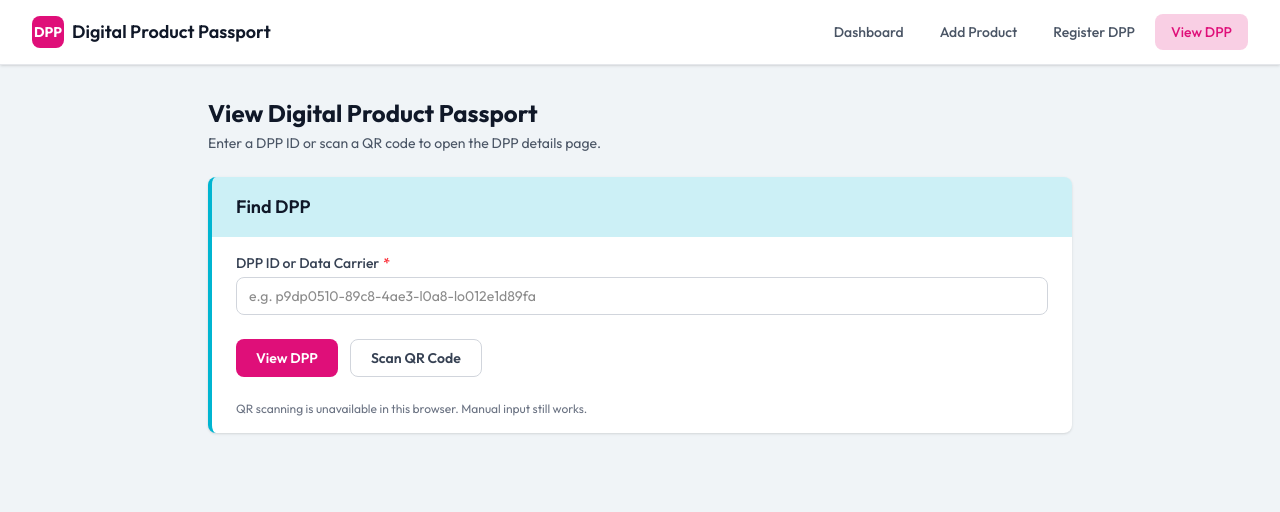
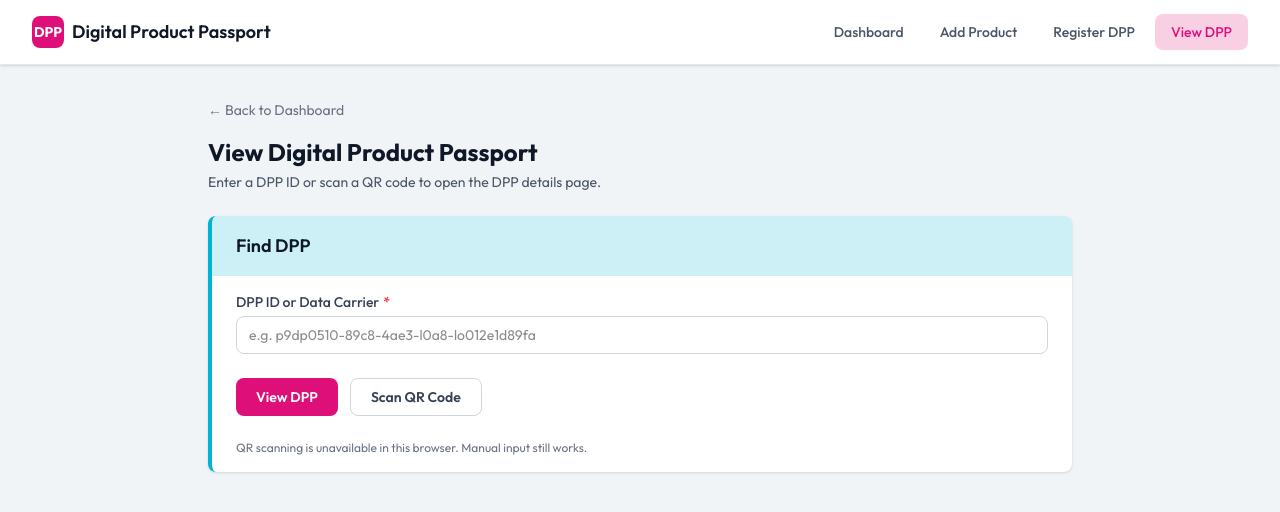
Before and after one commit to ntd432/dpp-fe, a Next.js app: page /dpp in a window 1280 px wide. Shown: the top 512 px of the page. Built offline with nearby package versions, Linux system fonts and the light colour scheme.

Commit message:
Added back to dashboard

```diff
--- a/src/app/dpp/page.tsx
+++ b/src/app/dpp/page.tsx
@@ -172,6 +172,12 @@ export default function ViewDppPage() {
 
   return (
     <main className="max-w-4xl mx-auto px-4 py-8 space-y-6">
+      <button
+        onClick={() => router.push("/")}
+        className="text-sm text-gray-500 hover:text-gray-700 mb-4 inline-flex items-center gap-1 hover:cursor-pointer"
+      >
+        ← Back to Dashboard
+      </button>
       <div>
         <h1 className="text-2xl font-bold text-gray-900">View Digital Product Passport</h1>
         <p className="mt-1 text-sm text-gray-600">
```
